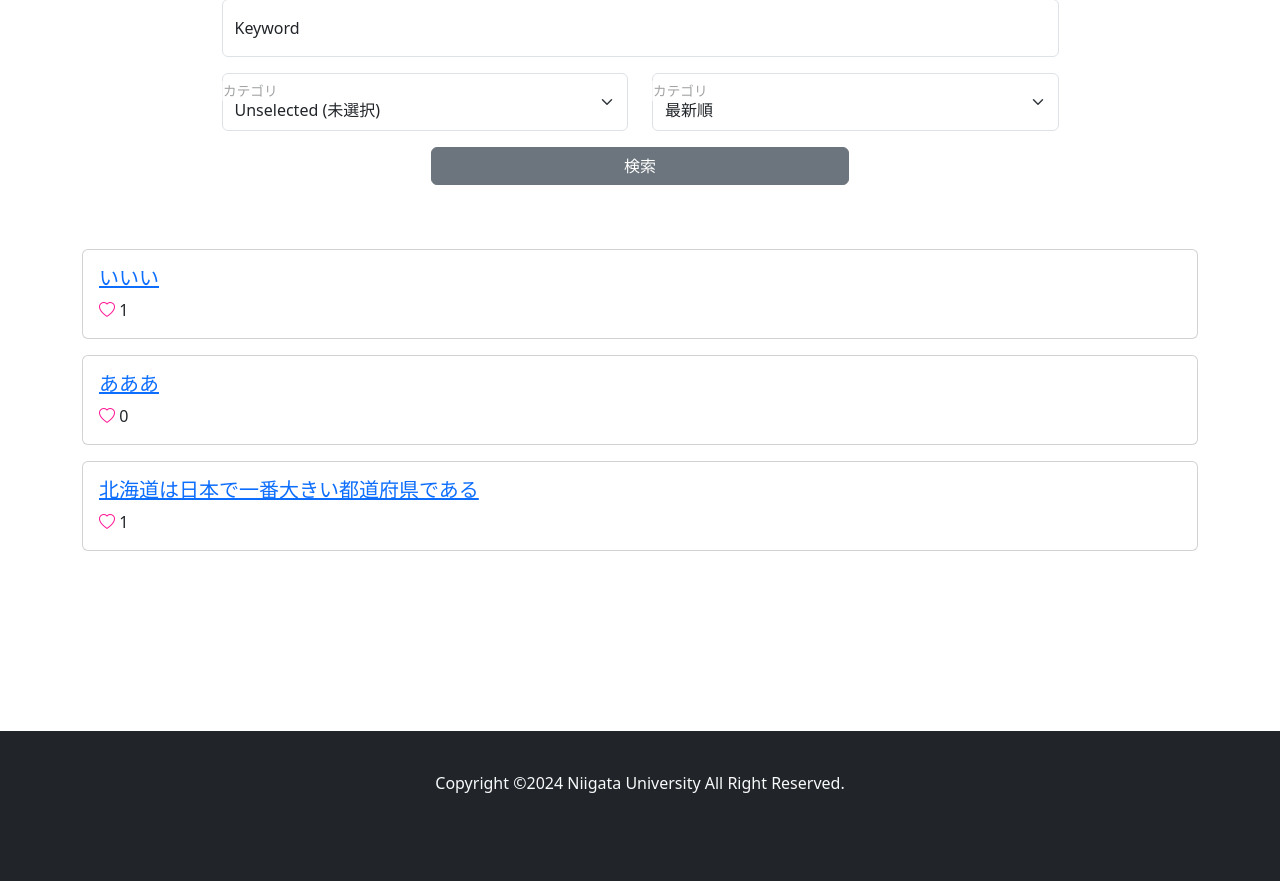
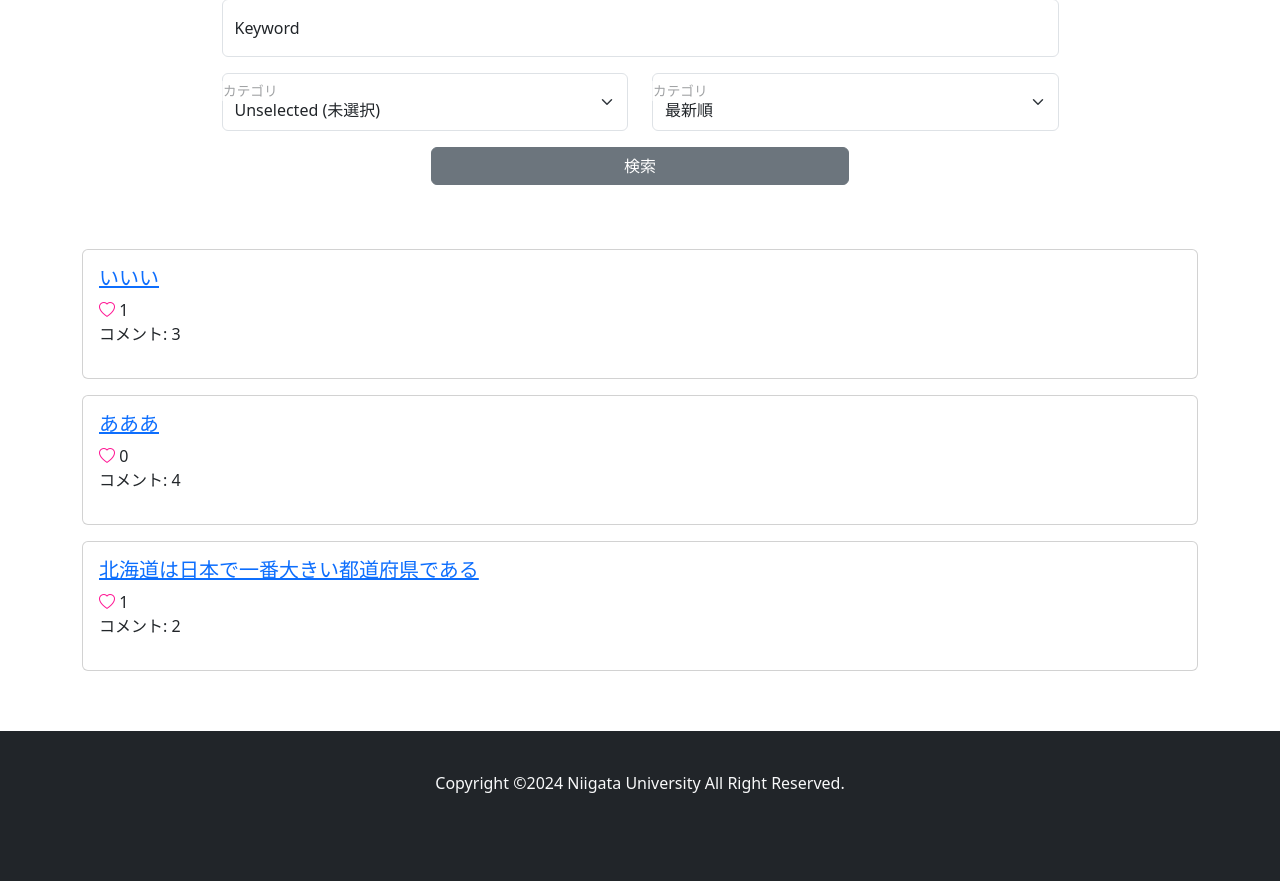
Before and after one commit to ryoito218/Triviaapp, a Django app: a page that uses templates/main/list.html in a window 1280 px wide. Shown: the part 119-1000 px from the top of the page. Run offline with Django 4.2, Linux system fonts and the light colour scheme; data comes from the database, SQL or seed files in the repository; some libraries are stand-ins or nearby versions.

Commit message:
Update list comment

```diff
--- a/templates/main/like-list.html
+++ b/templates/main/like-list.html
@@ -51,6 +51,7 @@
                 {% else %}
                     <i class="bi bi-heart" role="img" style="color: deeppink;"></i> {{object.like.count}}
                 {% endif %}
+                <p>コメント: {{object.comments.count}}</p>
             </div>
         </div>
     {% empty %}
--- a/templates/main/list.html
+++ b/templates/main/list.html
@@ -51,6 +51,7 @@
                 {% else %}
                     <i class="bi bi-heart" role="img" style="color: deeppink;"></i> {{object.like.count}}
                 {% endif %}
+                <p>コメント: {{object.comments.count}}</p>
             </div>
         </div>
     {% empty %}
--- a/templates/main/mypage.html
+++ b/templates/main/mypage.html
@@ -60,6 +60,7 @@
                 {% else %}
                     <i class="bi bi-heart" role="img" style="color: deeppink;"></i> {{object.like.count}}
                 {% endif %}
+                <p>コメント: {{object.comments.count}}</p>
             </div>
         </div>
     {% endfor %}
```
